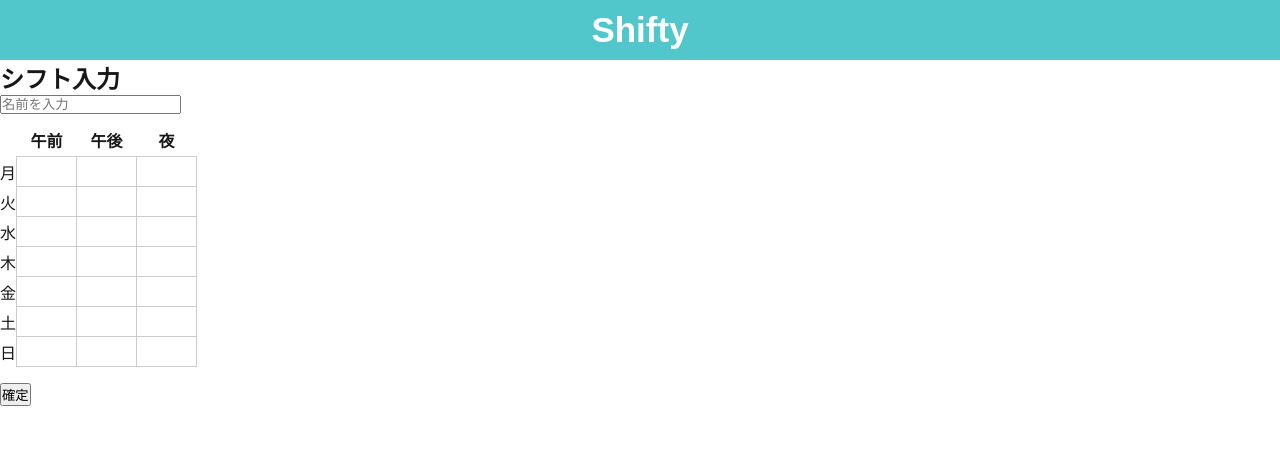
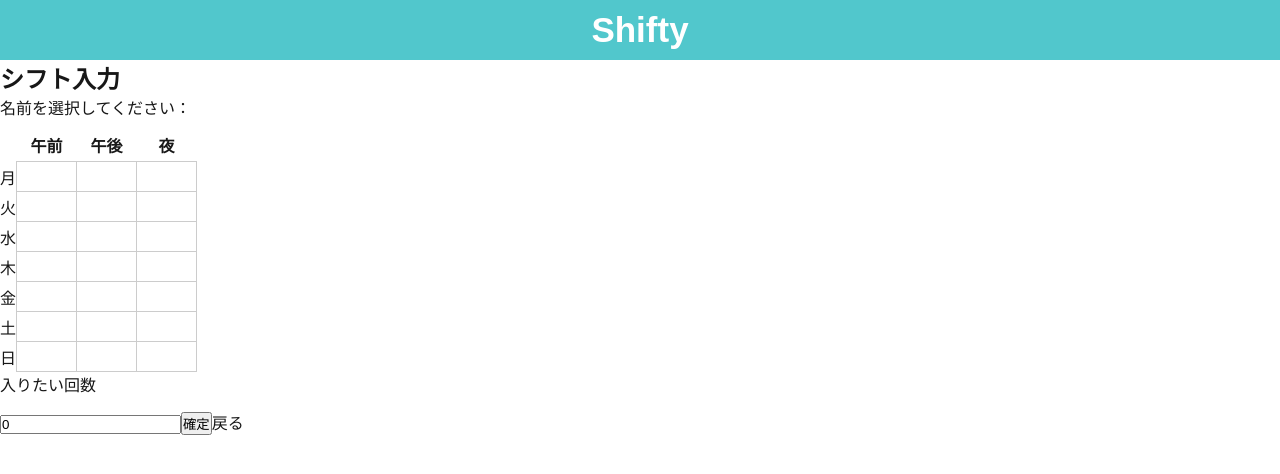
Before and after one commit to yuuri-dev/Shityj-app0507, a Next.js app: page /groupName/addShift in a window 1280 px wide. Shown: the top 474 px of the page. Built offline with nearby package versions, Linux system fonts and the light colour scheme.

Commit message:
状態管理のstateをshiftInfoに変更しました。

```diff
--- a/src/contexts/GroupContext.jsx
+++ b/src/contexts/GroupContext.jsx
@@ -11,8 +11,12 @@
   const [groupRequireNumberArray, setGroupRequireNumberArray] = useState(
     Array.from({ length: NUM_DAYS }, () => Array(NUM_TIME_SLOTS).fill(0))
   );
+
+  const [timesToEnterArray, setTimesToEnterArray] = useState(Array([]));
+
   const [maxDateToWork, setMaxDateToWork] = useState(5);
   const [maxHoursToWork, setMaxHoursToWork] = useState(8);
+
   const initialShiftCandidates = Array(NUM_DAYS)
     .fill(null)
     .map(() =>
@@ -23,22 +27,45 @@
   const [shiftCandidates, setShiftCandidates] = useState(
     initialShiftCandidates
   );
+////////////////// shiftInfo/////////////////////
+  // [
+  //   {
+  //     id:0;
+  //     name: taro,
+  //     timesToEnterDesired: 3,
+  //     shiftArray:[[0,0,0],]
+  //   },{
+  //     id:0;
+  //     name: taro,
+  //     timesToEnterDesired: 3,
+  //     shiftArray:[[false,false,false],[false,false,false],[false,false,false],[false,false,false],[false,false,false],[false,false,false]]
+  //   },
+  // ]
+
+  const [shiftInfo, setShiftInfo] = useState([]);
 
   return (
     <GroupContext.Provider
       value={{
         groupName,
         setGroupName,
+        //消す
         memberArray,
         setMemberArray,
+
         groupRequireNumberArray,
         setGroupRequireNumberArray,
         maxDateToWork,
         setMaxDateToWork,
         maxHoursToWork,
         setMaxHoursToWork,
+
+        //けす
         shiftCandidates,
         setShiftCandidates,
+
+        shiftInfo,
+        setShiftInfo,
       }}
     >
       {children}
--- a/src/pages/groupName/addShift.jsx
+++ b/src/pages/groupName/addShift.jsx
@@ -1,63 +1,85 @@
+import Link from 'next/link';
+import { useRouter } from 'next/navigation';
 import React, { useContext, useState } from 'react';
 import { GroupContext } from 'src/contexts/GroupContext';
 
+//定数
 const DAYS = ['月', '火', '水', '木', '金', '土', '日'];
 const TIME_SLOTS = ['午前', '午後', '夜'];
 
 const AddShift = () => {
+
+  const { shiftInfo, setShiftInfo } =
+    useContext(GroupContext);
+
+  //ローカルな変数
   const [selection, setSelection] = useState(
     Array.from({ length: DAYS.length }, () =>
       Array.from({ length: TIME_SLOTS.length }, () => false)
     )
   );
-  const { shiftCandidates, setShiftCandidates } = useContext(GroupContext);
+  const [timesToEnter, setTimesToEnter] = useState(0);
+  const [selectedIndex, setSelectedIndex] = useState(null);
 
-  const [confirmed, setConfirmed] = useState(null);
-  const [name, setName] = useState('');
+  const router = useRouter();
 
+  //関数
   const toggleCell = (dayIndex, timeIndex) => {
-    setSelection(prev => {
-      const newSel = prev.map(row => [...row]);
+    setSelection((prev) => {
+      const newSel = prev.map((row) => [...row]); //分割代入
       newSel[dayIndex][timeIndex] = !newSel[dayIndex][timeIndex];
       return newSel;
     });
   };
 
-  const handleConfirm = () => {
-    if (!name.trim()) {
-      alert('名前を入力してください');
+  const changeTimesToEnter = (e) => {
+    setTimesToEnter(Number(e.target.value));
+  };
+
+  const handleConfirm = (e) => {
+    if (selectedIndex === null) {
+      alert('名前を選択して下さい。');
       return;
     }
 
-    const newCandidates = shiftCandidates.map((daySlots, dayIdx) =>
-      daySlots.map((slot, timeIdx) => {
-        return selection[dayIdx][timeIdx]
-          ? [...slot, name]
-          : slot;
-      })
-    );
+    setShiftInfo((prev) => {
+      let newData = [...prev];
+      newData[selectedIndex].timesToEnterDesired = timesToEnter;
+      newData[selectedIndex].shiftArray = selection
+      setShiftInfo(newData);
+    });
 
-    setShiftCandidates(newCandidates);
-    setConfirmed(selection);
     alert('シフト希望が確定されました。');
+
+    e.preventDefault();
+    router.push('../groupName/groupPage');
   };
 
   return (
     <div>
       <h2>シフト入力</h2>
-      <input
-        type="text"
-        placeholder="名前を入力"
-        value={name}
-        onChange={(e) => setName(e.target.value)}
-        style={{ marginBottom: '10px' }}
-      />
+      <div style={{ marginBottom: '10px' }}>
+        <p>名前を選択してください：</p>
+        {shiftInfo.map((member, index) => (
+          <label key={index} style={{ marginRight: '10px' }}>
+            <input
+              type="radio"
+              name="memberName"
+              value={member.name}
+              onChange={() => setSelectedIndex(index)}
+            />
+            {member.name}
+          </label>
+        ))}
+      </div>
       <table style={{ borderCollapse: 'collapse' }}>
         <thead>
           <tr>
             <th></th>
             {TIME_SLOTS.map((slot, idx) => (
-              <th key={idx} style={{ padding: '4px 8px' }}>{slot}</th>
+              <th key={idx} style={{ padding: '4px 8px' }}>
+                {slot}
+              </th>
             ))}
           </tr>
         </thead>
@@ -77,7 +99,7 @@
                       backgroundColor: isSelected ? '#4caf50' : '#fff',
                       border: '1px solid #ccc',
                       cursor: 'pointer',
-                      textAlign: 'center'
+                      textAlign: 'center',
                     }}
                   >
                     {isSelected ? '✓' : ''}
@@ -88,14 +110,18 @@
           ))}
         </tbody>
       </table>
-      <button onClick={handleConfirm} style={{ marginTop: '16px' }}>確定</button>
+      <p>入りたい回数</p>
+      <input
+        type="number"
+        value={timesToEnter}
+        onChange={(e) => changeTimesToEnter(e)}
+      />
+      <button onClick={(e) => handleConfirm(e)} style={{ marginTop: '16px' }}>
+        確定
+      </button>
+      <Link href="../groupName/groupPage">戻る</Link>
 
-      {confirmed && (
-        <div style={{ marginTop: '16px' }}>
-          <h4>送信されたデータ：</h4>
-          <pre>{JSON.stringify(confirmed, null, 2)}</pre>
-        </div>
-      )}
+
     </div>
   );
 };
```
Also changed, not shown: src/components/MemberListCompile/index.jsx (+5 -5 lines), src/pages/new.jsx (+27 -12 lines).
